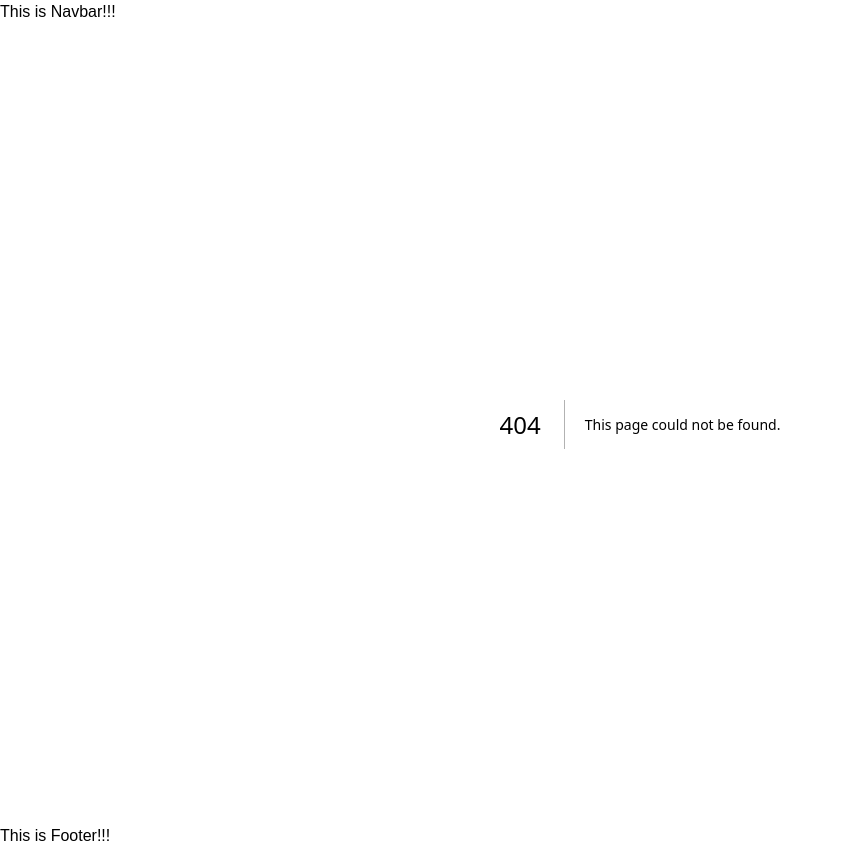
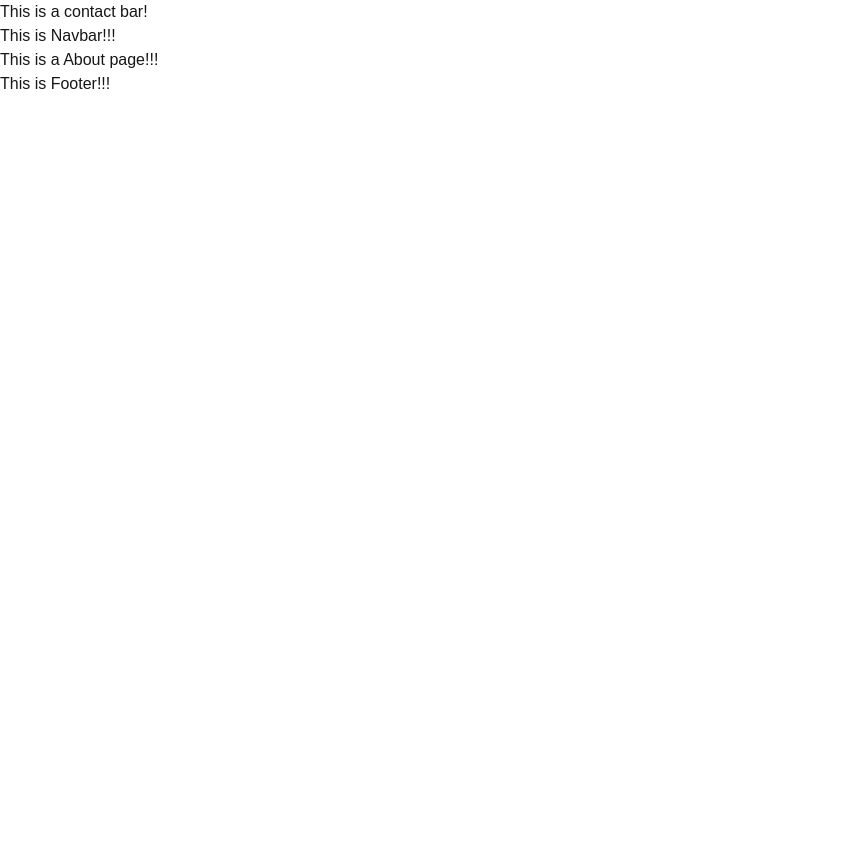
Before and after one commit to arindom10/ITET, a Next.js app: page /AboutITET in a window 1280 px wide. Before the commit this address had no page. Shown: the whole page, without its empty margins (0-843 px from the left). After the commit the page ends 800 px from the top, so only its background shows below. Built offline with nearby package versions, Linux system fonts and the light colour scheme.

Commit message:
Add ContactBar component and integrate it into Navbar; create About page

```diff
--- /dev/null
+++ b/src/Components/HomePageComponents/ContactBar.tsx
@@ -0,0 +1,7 @@
+import React from "react";
+
+const ContactBar = () => {
+  return <div>This is a contact bar!</div>;
+};
+
+export default ContactBar;
--- a/src/Components/Navbar/Navbar.tsx
+++ b/src/Components/Navbar/Navbar.tsx
@@ -1,7 +1,13 @@
 import React from "react";
+import ContactBar from "../HomePageComponents/ContactBar";
 
 const Navbar = () => {
-  return <div>This is Navbar!!!</div>;
+  return (
+    <div>
+      <ContactBar />
+      <h1>This is Navbar!!!</h1>
+    </div>
+  );
 };
 
 export default Navbar;
--- /dev/null
+++ b/src/app/AboutITET/page.tsx
@@ -0,0 +1,11 @@
+import React from "react";
+
+const page = () => {
+  return (
+    <div>
+      <h1>This is a About page!!!</h1>
+    </div>
+  );
+};
+
+export default page;
```
